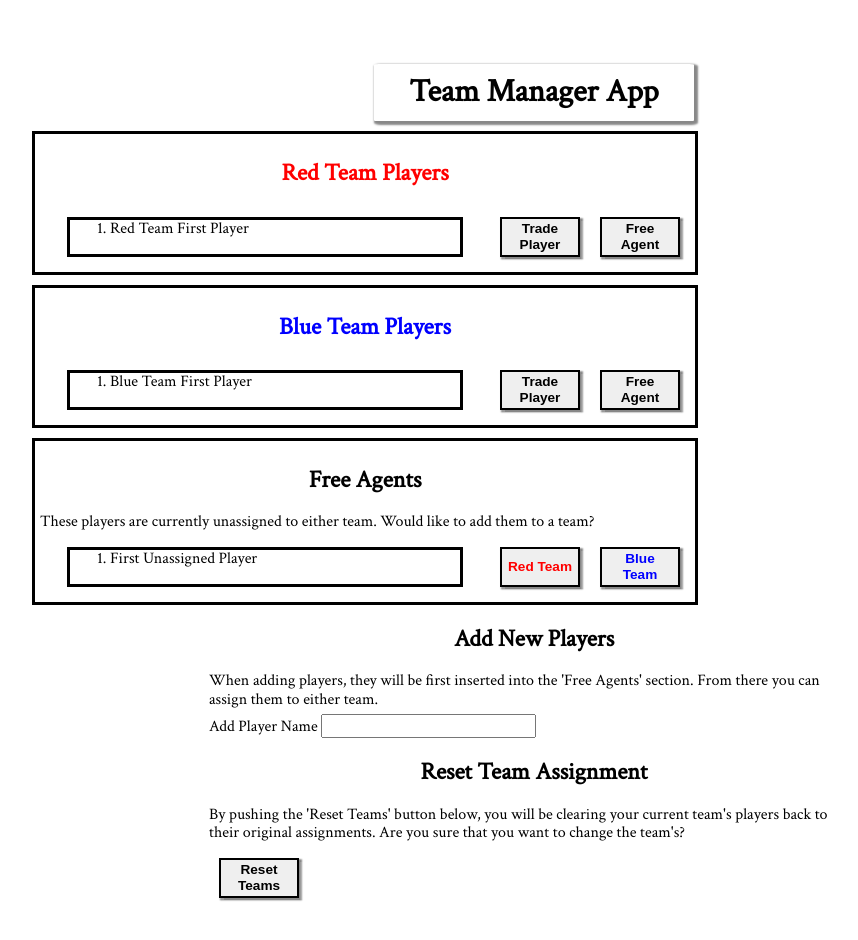
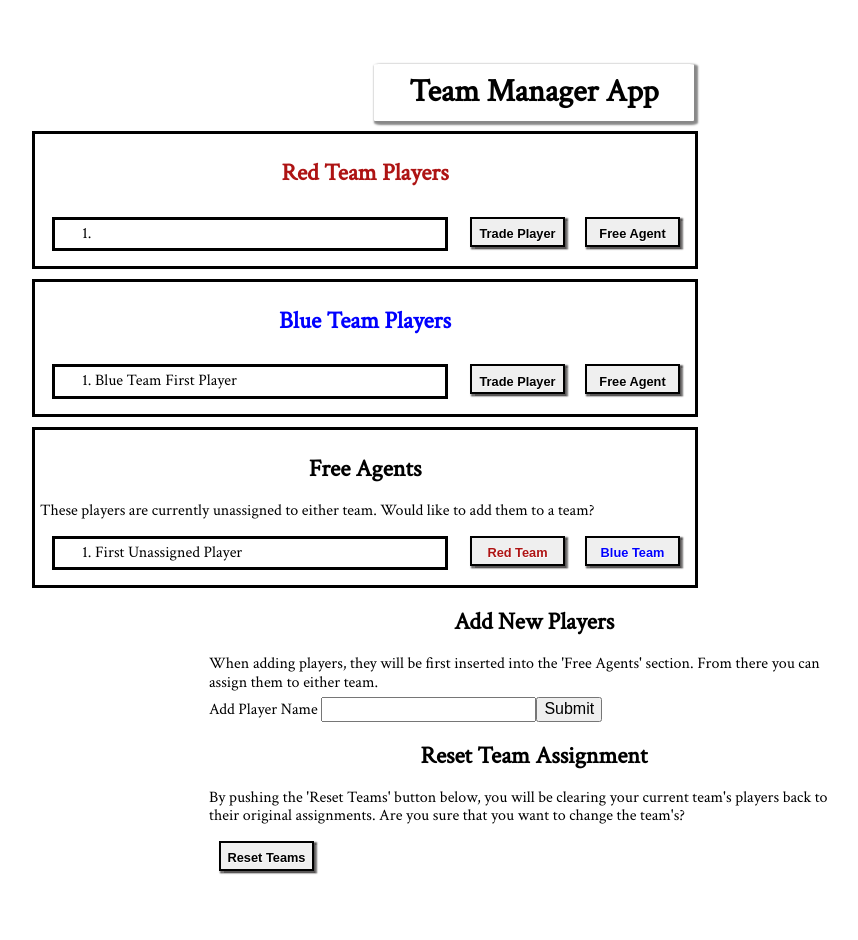
Before and after one commit to s-darcy/Team-Manager-App, a React (Create React App) app: page / in a window 1280 px wide. Shown: the top 940 px of the page, without its empty margins (106-964 px from the left). Built offline with nearby package versions, Linux system fonts and the light colour scheme.

Commit message:
added players and positions

```diff
--- a/src/AddNewPlayers.js
+++ b/src/AddNewPlayers.js
@@ -8,6 +8,7 @@ function AddNewPlayers (props) {
             <form>
                 <label>Add Player Name </label>
                 <input />
+                <input type="submit"/>
             </form>
         </div>
     );
--- a/src/App.css
+++ b/src/App.css
@@ -16,8 +16,18 @@
 
 button {
     border-style: solid;
-    box-shadow: 2px 1.5px 1.5px 1px #888888;
+    box-shadow: 2px 1.5px 1.5px 1px #595757;
     font-weight: 700;
+
+}
+
+.freeAgentButton, .tradePlayerButton, .resetButton, .redButton, .blueButton {
+    margin: 10px;
+    width: 95px;
+    height: 30px;
+    font-size: .80rem;
+    text-shadow: .5px .5px white;
+    padding-top: 6px;
 }
 
 p {
@@ -27,13 +37,6 @@ p {
 .teamRed, .teamBlue, .freeAgents, .addNewPlayer, .resetTeam {
     max-width: 650px;
     margin: auto;
-}
-
-.freeAgentButton, .tradePlayerButton, .resetButton, .redButton, .blueButton {
-    margin: 10px;
-    width: 80px;
-    height: 40px;
-    font-size: .85rem;
 }
 
 .teamRed, .teamBlue, .freeAgents {
@@ -59,10 +62,11 @@ p {
 
 .teamRed li, .teamBlue li, .freeAgents li {
     list-style: unset;
+    padding: 5px 0px;
 }
 
 .teamRed h2 {
-    color: red;
+    color: #AE1414;
 }
 
 .teamBlue h2 {
@@ -70,7 +74,7 @@ p {
 }
 
 .redButton {
-    color: red;
+    color: #AE1414;
 }
 
 .blueButton {
--- a/src/App.js
+++ b/src/App.js
@@ -6,6 +6,7 @@ import TeamBlue from './TeamBlue';
 import FreeAgents from './FreeAgents';
 import AddNewPlayers from './AddNewPlayers';
 import ResetTeams from './ResetTeams';
+import data from './data';
 
 class App extends Component {
 
@@ -20,7 +21,6 @@ class App extends Component {
             <FreeAgents />
             <AddNewPlayers />
             <ResetTeams />
-
         </div>
     );
   }
--- a/src/TeamRed.js
+++ b/src/TeamRed.js
@@ -6,7 +6,7 @@ function TeamRed (props) {
             <h2>Red Team Players</h2>
             <div className="innerDiv">
                 <ol>
-                    <li>Red Team First Player</li>
+                    <li>{props.redTeam}</li>
                 </ol>
                 <button className="tradePlayerButton">Trade Player</button>
                 <button className="freeAgentButton">Free Agent</button>
--- /dev/null
+++ b/src/data.js
@@ -0,0 +1,42 @@
+const data = {
+    "players": [
+        {"name": "Chipper Jones", "position": "third base"},
+        {"name": "Tom Glavin", "position":  "pitcher"},
+        {"name": "Sid Bream", "position": "first base"},
+        {"name": "Mark Lemeke", "position": "second base"},
+        {"name": "David Justice", "position": "right field"},
+        {"name": "Greg Maddux", "position": "pitcher"},
+        {"name": "Fred McGriff", "position": "first base"},
+        {"name": "Freddie Freeman", "position": "first base"},
+        {"name": "Nick Markakis", "position": "right field"},
+        {"name": "Kenny Lofton", "position": "center field"},
+        {"name": "Andres Galarraga", "position": "third base"},
+        {"name": "Marquis Grissam", "position": "center field"},
+        {"name": "Mark Teixeira", "position": "first base"},
+        {"name": "Jeff Francoeur", "position": "right field"},
+        {"name": "Brian McCann", "position": "catcher"},
+        {"name": "Brian Jordan", "position": "left field"},
+        {"name": "Tim Huddson", "position": "pitcher"},
+        {"name": "John Smoltz", "position": "pitcher"},
+        {"name": "Martin Prado", "position": "third base"}
+    ],
+    "redTeam" : {
+        "title": "Red Team",
+        "playerTurn": 0,
+        "redTeamCount": 0
+    },
+    "blueTeam": {
+        "title": "Blue Team",
+        "playerTurn": 0,
+        "blueTeamCount": 0
+    },
+    "freeAgents" : {
+        "freeAgentCount": 0
+    },
+    "addNewPlayers" : {
+        "newPlayerName" : '',
+        "newPlayerCount" : 0
+    }
+ };
+
+ export default data;
```
